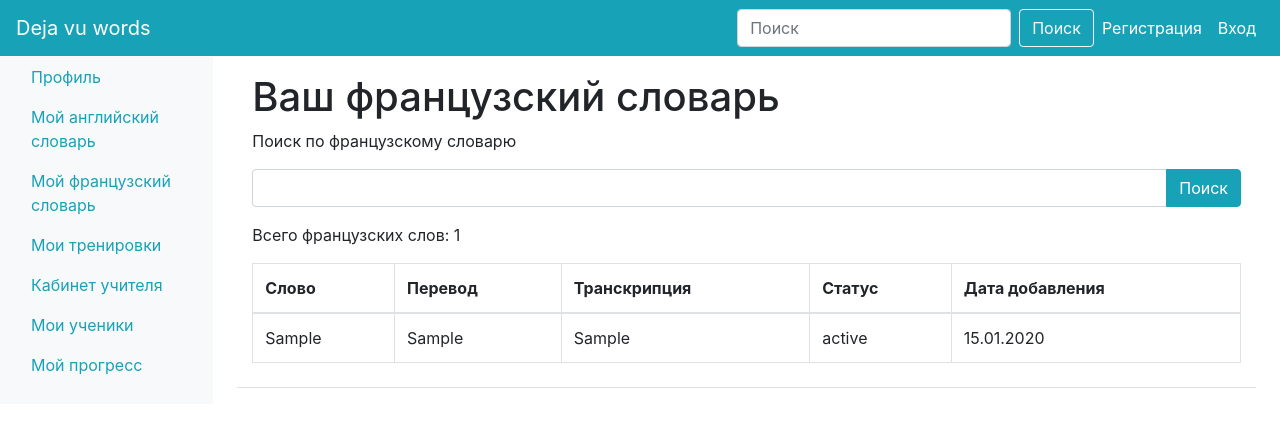
After one commit to KaterusiaFX/deja_vu_words, a Flask app: a page that uses webapp/templates/user/user_page_menu.html in a window 1280 px wide. The commit adds this page. Shown: the top 427 px of the page. Run offline with Flask 2, Linux system fonts and the light colour scheme; tables that the repository leaves empty hold one stand-in row (values such as "Sample post"); some libraries are stand-ins or nearby versions.

Commit message:
Добавлен персональный француский словарь с возможностью поиска слов

```diff
--- a/webapp/dictionary/views.py
+++ b/webapp/dictionary/views.py
@@ -2,7 +2,7 @@ from flask import Blueprint, flash, redirect, render_template, url_for
 import re
 
 from webapp.dictionary.forms import EngDictionarySearchForm, FrenchDictionarySearchForm
-from webapp.dictionary.models import EnglishWord, EnglishWordOfUser, FrenchWord, UsersWords
+from webapp.dictionary.models import EnglishWord, EnglishWordOfUser, FrenchWord, FrenchWordOfUser, UsersWords
 from webapp.user.decorators import admin_required
 from webapp.user.models import User
 
@@ -35,7 +35,7 @@ def process_engdict_search(username):
     title = "Английский словарь (в алфавитном порядке)"
     search_form = EngDictionarySearchForm()
     english_words = EnglishWord.query.order_by(EnglishWord.word_itself).all()
-    english_words_sum = len(EnglishWord.query.order_by(EnglishWord.word_itself).all())
+    english_words_sum = len(english_words)
     if search_form.validate_on_submit():
         word = search_form.word.data
         if re.match("[a-zA-Z]+", word):
@@ -84,7 +84,7 @@ def process_frenchdict_search(username):
     title = "Французский словарь (в алфавитном порядке)"
     search_form = FrenchDictionarySearchForm()
     french_words = FrenchWord.query.order_by(FrenchWord.word_itself).all()
-    french_words_sum = len(FrenchWord.query.order_by(FrenchWord.word_itself).all())
+    french_words_sum = len(french_words)
     if search_form.validate_on_submit():
         word = search_form.word.data
         if re.match("[a-zA-Z]+", word):
@@ -185,4 +185,81 @@ def user_process_engdict_search(username):
         flash('Такого слова нет в вашем английском словаре')
         return redirect(url_for('.user_engdict_index', username=username.username))
 
-# добавить все то же самое для французского персонального словаря
+
+@blueprint.route('/user_frenchdict/<username>')
+def user_frenchdict_index(username):
+    username = User.query.filter_by(username=username).first_or_404()
+    user_id = username.id
+    search_form = FrenchDictionarySearchForm()
+    title = "Ваш французский словарь"
+    user_words = UsersWords.query.filter_by(user_id=user_id).all()
+
+    french_words, french_words_status, french_words_date = [], [], []
+    for user_word in user_words:
+        if user_word.frenchword_id:
+            french_word = FrenchWord.query.filter_by(id=user_word.frenchword_id).first()
+        if user_word.user_frenchword_id:
+            french_word = FrenchWordOfUser.query.filter_by(id=user_word.user_frenchword_id).first()
+        french_words.append(french_word)
+        french_words_status.append(user_word.status)
+        french_words_date.append(user_word.imported_time)
+    french_list = list(zip(french_words, french_words_status, french_words_date))
+    french_words_sum = len(french_list)
+
+    return render_template(
+        'dictionary/user_frenchdict_index.html',
+        page_title=title,
+        french_list=french_list,
+        french_list_len=french_words_sum,
+        form=search_form,
+        user=username.username
+        )
+
+
+@blueprint.route('/user-process-frenchdict-search/<username>', methods=['POST'])
+def user_process_frenchdict_search(username):
+    username = User.query.filter_by(username=username).first_or_404()
+    user_id = username.id
+    title = "Ваш французский словарь"
+    search_form = FrenchDictionarySearchForm()
+    user_words = UsersWords.query.filter_by(user_id=user_id).all()
+
+    if search_form.validate_on_submit():
+        word_in_form, word = search_form.word.data, None
+        if re.match("[a-zA-Z]+", word_in_form):
+            word_exist_userdict = FrenchWordOfUser.query.filter_by(word_itself=word_in_form).all()
+            word_exist = FrenchWord.query.filter_by(word_itself=word_in_form).first()
+            for userword in user_words:
+                if word_exist and userword.frenchword_id == word_exist.id:
+                    word = word_exist
+                    user_french_word_status, user_french_word_date = userword.status, userword.imported_time
+                elif word_exist_userdict:
+                    for every_word in word_exist_userdict:
+                        if every_word.user == username.username and every_word.id == userword.user_frenchword_id:
+                            word = every_word
+                            user_french_word_status, user_french_word_date = userword.status, userword.imported_time
+        elif re.match("[а-яА-Я]+", word_in_form):
+            word_exist_userdict = FrenchWordOfUser.query.filter_by(translation_rus=word_in_form).all()
+            word_exist = FrenchWord.query.filter_by(translation_rus=word_in_form).first()
+            for userword in user_words:
+                if word_exist and userword.frenchword_id == word_exist.id:
+                    word = word_exist
+                    user_french_word_status, user_french_word_date = userword.status, userword.imported_time
+                elif word_exist_userdict:
+                    for every_word in word_exist_userdict:
+                        if every_word.user == username.username and every_word.id == userword.user_frenchword_id:
+                            word = every_word
+                            user_french_word_status, user_french_word_date = userword.status, userword.imported_time
+        if word:
+            return render_template(
+                'dictionary/user_frenchdict_search.html',
+                page_title=title,
+                french_word=word,
+                french_word_status=user_french_word_status,
+                french_word_date=user_french_word_date,
+                form=search_form,
+                user=username.username
+                )
+
+        flash('Такого слова нет в вашем французском словаре')
+        return redirect(url_for('.user_frenchdict_index', username=username.username))
--- /dev/null
+++ b/webapp/templates/dictionary/user_frenchdict_index.html
@@ -0,0 +1,55 @@
+{% extends "base.html" %}
+
+{% block content %}
+    <div class="container-fluid">
+        <div class="row">
+            {% include 'user/user_page_menu.html' %}
+            <main role="main" class="col-md-9 ml-sm-auto col-lg-10 px-4">
+                <div class="d-flex justify-content-between flex-wrap flex-md-nowrap align-items-center pt-3 pb-2 mb-3 border-bottom">
+                    <div class="container">
+                        <h1>{{ page_title }}</h1>
+                        <div class='row'>
+                            <div class='col-12'>
+                                <form action="{{ url_for('dictionary.user_process_frenchdict_search', username=current_user.username) }}" method="post">
+                                {{ form.hidden_tag() }}
+                                    <div class="form-group">
+                                        <label for="exampleFormControlInput1">{{ form.word.label }}</label>
+                                        <div class="input-group">
+                                            {{ form.word() }}
+                                            <div class="input-group-append">
+                                                {{ form.search() }}
+                                            </div>
+                                        </div>
+                                    </div>
+                                </form>
+                                <p>Всего французских слов: {{ french_list_len }}</p>
+                                <table class="table table-bordered">
+                                    <thead>
+                                        <tr>
+                                        <th scope="col">Слово</th>
+                                        <th scope="col">Перевод</th>
+                                        <th scope="col">Транскрипция</th>
+                                        <th scope="col">Статус</th>
+                                        <th scope="col">Дата добавления</th>
+                                        </tr>
+                                    </thead>
+                                    {% for word_tuple in french_list %}
+                                    <tbody>
+                                        <tr>
+                                        <td>{{ word_tuple[0].word_itself }}</td>
+                                        <td>{{ word_tuple[0].translation_rus }}</td>
+                                        <td>{{ word_tuple[0].transcription }}</td>
+                                        <td>{{ word_tuple[1] }}</td>
+                                        <td>{{ word_tuple[2].strftime('%d.%m.%Y') }}</td>
+                                        </tr>
+                                    </tbody>
+                                {% endfor %}
+                                </table>
+                            </div>
+                        </div>
+                    </div>
+                </div>
+            </main>
+        </div>
+    </div>
+{% endblock %}
--- a/webapp/templates/user/user_page_menu.html
+++ b/webapp/templates/user/user_page_menu.html
@@ -2,7 +2,7 @@
     <div class="sidebar-sticky">
       <ul class="nav flex-column">
         <li class="nav-item">
-          <a class="nav-link text-left text-info" href="">
+          <a class="nav-link text-left text-info" href="#">
             <span data-feather="home"></span>
             Профиль <span class="sr-only">(current)</span>
           </a>
@@ -10,29 +10,35 @@
         <li class="nav-item">
           <a class="nav-link text-left text-info" href="{{ url_for('dictionary.user_engdict_index', username=current_user.username) }}">
             <span data-feather="file"></span>
-            Мой словарь
+            Мой английский словарь
           </a>
         </li>
         <li class="nav-item">
-          <a class="nav-link text-left text-info" href="">
+          <a class="nav-link text-left text-info" href="{{ url_for('dictionary.user_frenchdict_index', username=current_user.username) }}">
+            <span data-feather="file"></span>
+            Мой французский словарь
+          </a>
+        </li>
+        <li class="nav-item">
+          <a class="nav-link text-left text-info" href="#">
             <span data-feather="shopping-cart"></span>
             Мои тренировки
           </a>
         </li>
         <li class="nav-item">
-          <a class="nav-link text-left text-info" href="">
+          <a class="nav-link text-left text-info" href="#">
             <span data-feather="users"></span>
             Кабинет учителя
           </a>
         </li>
         <li class="nav-item">
-          <a class="nav-link text-left text-info" href="">
+          <a class="nav-link text-left text-info" href="#">
             <span data-feather="bar-chart-2"></span>
             Мои ученики
           </a>
         </li>
         <li class="nav-item">
-          <a class="nav-link text-left text-info" href="">
+          <a class="nav-link text-left text-info" href="#">
             <span data-feather="layers"></span>
             Мой прогресс
           </a>
```
Also changed, not shown: webapp/templates/dictionary/user_frenchdict_search.html (added, +52 -0 lines), webapp/dictionary/models.py (line endings or trailing spaces).
